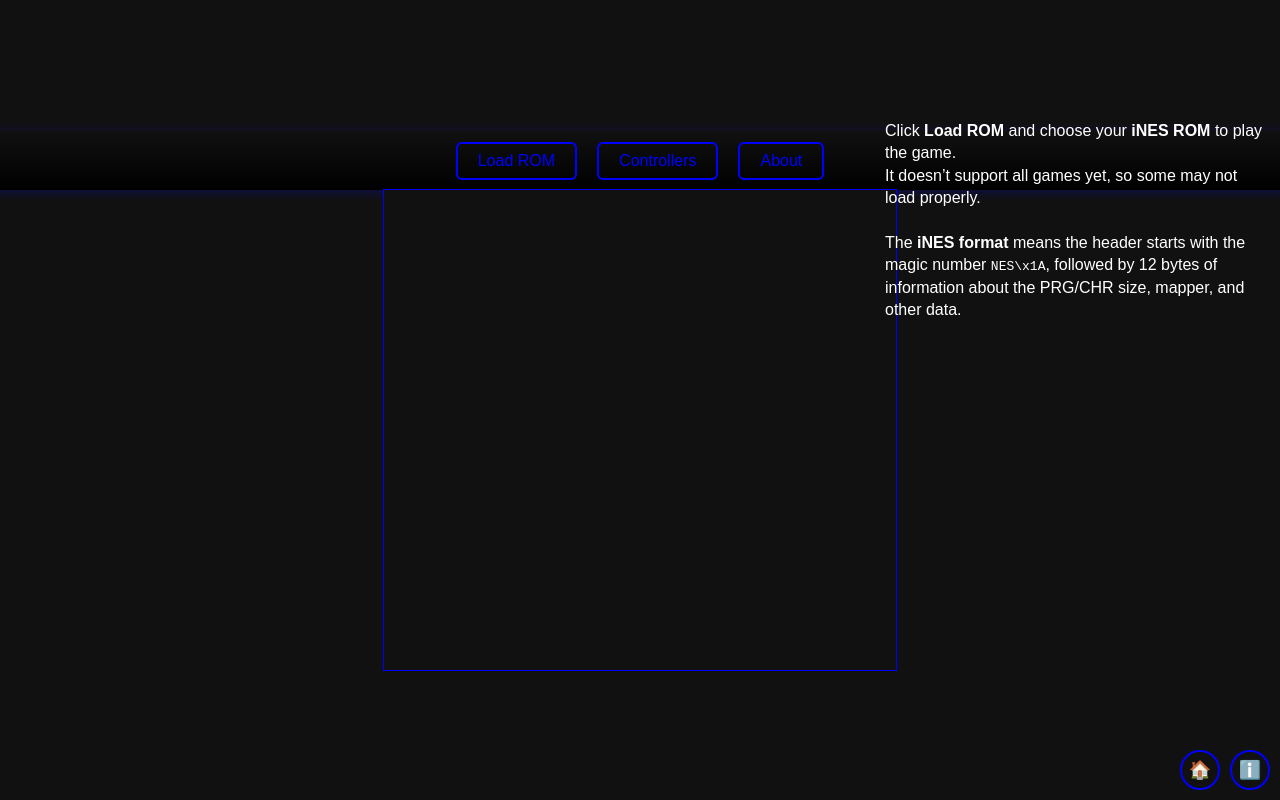
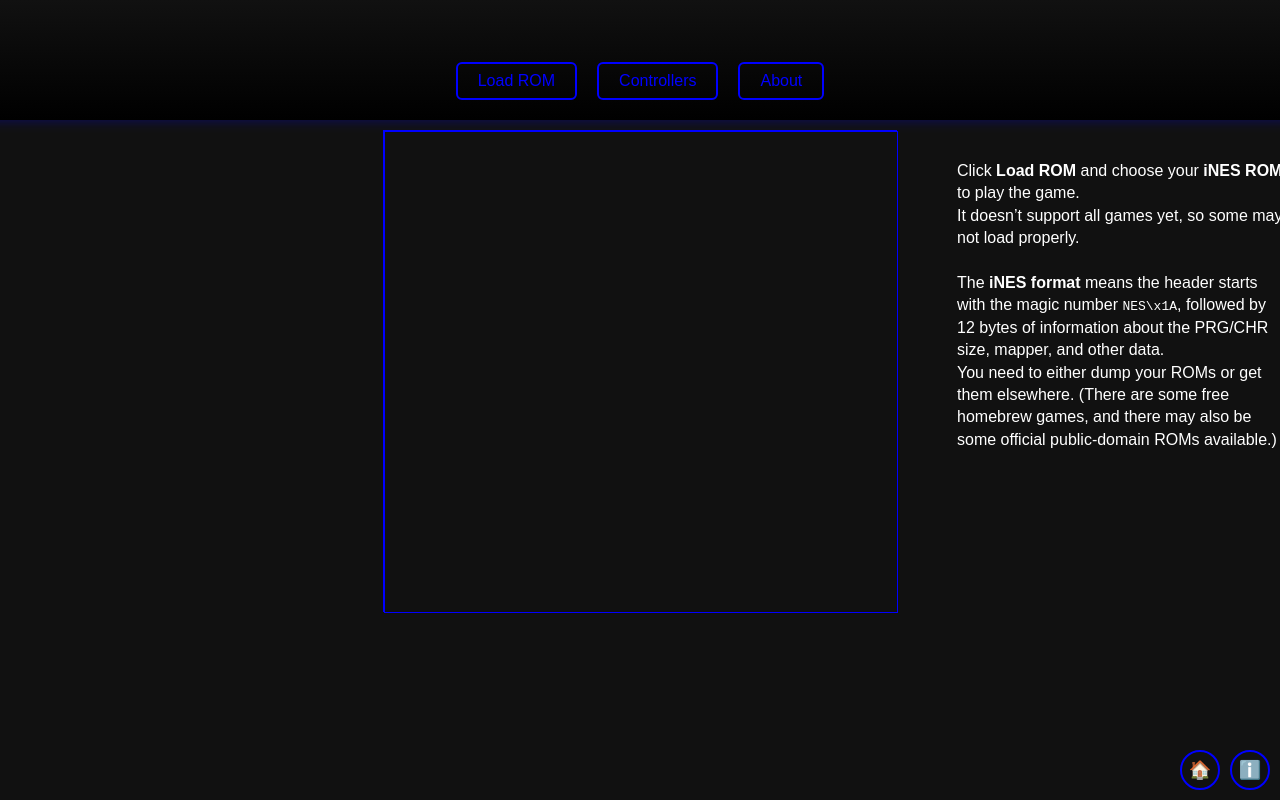
Before and after one commit to gabriel88766/gabriel88766.github.io, a plain HTML site: page NESEmulator/index.html in a window 1280 px wide. Both pictures are taken after a click on the button "ℹ️". Shown: the top 800 px of the page. Drawn offline with Linux system fonts and the light colour scheme; no server answers.

Commit message:
fix-fullhd

```diff
--- a/NESEmulator/index.html
+++ b/NESEmulator/index.html
@@ -3,7 +3,7 @@
 <head>
   <meta charset="UTF-8" />
   <meta name="viewport" content="width=device-width, initial-scale=1.0" />
-  <title>NES Emulddator</title>
+  <title>NES Emulator</title>
   <link rel="stylesheet" href="../styles.css" />
 </head>
 <body>
@@ -17,10 +17,14 @@
 
   <!-- Main area -->
    <div id="canvas-wrapper">
-    <canvas id="canvas" width="512" height="480"></canvas>
-    <button id="fullscreen-btn" title="Fullscreen">⛶</button>
+    <div id="left_pane"></div>
+    <div id="canvas_container">
+      <canvas id="canvas" width="512" height="480"></canvas>
+      <button id="fullscreen-btn" title="Fullscreen">⛶</button>
+    </div>
+    <div id="right-pane"></div>
   </div>
-  <div id="right-pane"></div>
+
   <!-- Below body icons -->
   <div id="bottom-icons">
     <a href=https://gabriel88766.github.io><button title="Home">🏠</button></a>
@@ -102,7 +106,8 @@
       "Click <b>Load ROM</b> and choose your <b>iNES ROM</b> to play the game.<br>" +
       "It doesn’t support all games yet, so some may not load properly.<br><br>" +
       "The <b>iNES format</b> means the header starts with the magic number <code>NES\\x1A</code>, " +
-      "followed by 12 bytes of information about the PRG/CHR size, mapper, and other data." +
+      "followed by 12 bytes of information about the PRG/CHR size, mapper, and other data.<br>" +
+      "You need to either dump your ROMs or get them elsewhere. (There are some free homebrew games, and there may also be some official public-domain ROMs available.)"+
       "</div>");
     }
     //Controllers show
--- a/styles.css
+++ b/styles.css
@@ -34,7 +34,8 @@ body {
   align-items: flex-end;
   justify-content: center;
   gap: 20px;
-  padding-bottom: 10px;
+  padding-bottom: 20px;
+  padding-top: 50px;
   background: linear-gradient(to bottom, #111, #000);
   box-shadow: 0 2px 10px #00f4;
 }
@@ -48,6 +49,10 @@ button {
   font-size: 16px;
   cursor: pointer;
   transition: 0.2s;
+}
+
+#fake_pane{
+  display: block;
 }
 
 button:hover {
@@ -69,15 +74,24 @@ button:hover {
 
 /* === Canvas wrapper === */
 #canvas-wrapper {
+  flex: 1;
+  position: relative;
+  padding-top: 10px;
+  justify-content: center;
+  display: grid;
+  grid-template-columns: repeat(3, 1fr);
+}
+
+#canvas_container{
   position: relative;
   width: 512px;
   height: 480px;
-  display: flex;
-  justify-content: center;
-  align-items: center;
+  background: #111;
+  border: 1px solid #00f;
+  display: block;
 }
-
 canvas {
+  position: relative;
   background: #111;
   border: 1px solid #00f;
   display: block;
@@ -86,8 +100,8 @@ canvas {
 /* === Fullscreen button anchored bottom-right of canvas === */
 #fullscreen-btn {
   position: absolute;
-  right: 8px;
-  bottom: 8px;
+  bottom: 10px;  /* Distance from the bottom */
+  right: 10px;   /* Distance from the right */
   opacity: 0;
   transition: opacity 1.5s;
 }
@@ -99,11 +113,11 @@ canvas {
 
 
 #right-pane {
-  width: 400px;
+  position: relative;
+  width: 350px;
   height: 480px;
-  position: absolute;
-  right: 5px;
-  top: 110px;
+  left: 50px;
+  top: 20px;
   background: transparent;
   color: #fff;
   overflow-y: auto;
@@ -111,6 +125,7 @@ canvas {
   opacity: 0;
   transition: opacity 0.6s ease;
   pointer-events: none; /* avoid blocking clicks when hidden */
+  display: block;
 }
 
 #right-pane.visible {
```
Also changed, not shown: index.html (+0 -18 lines).
